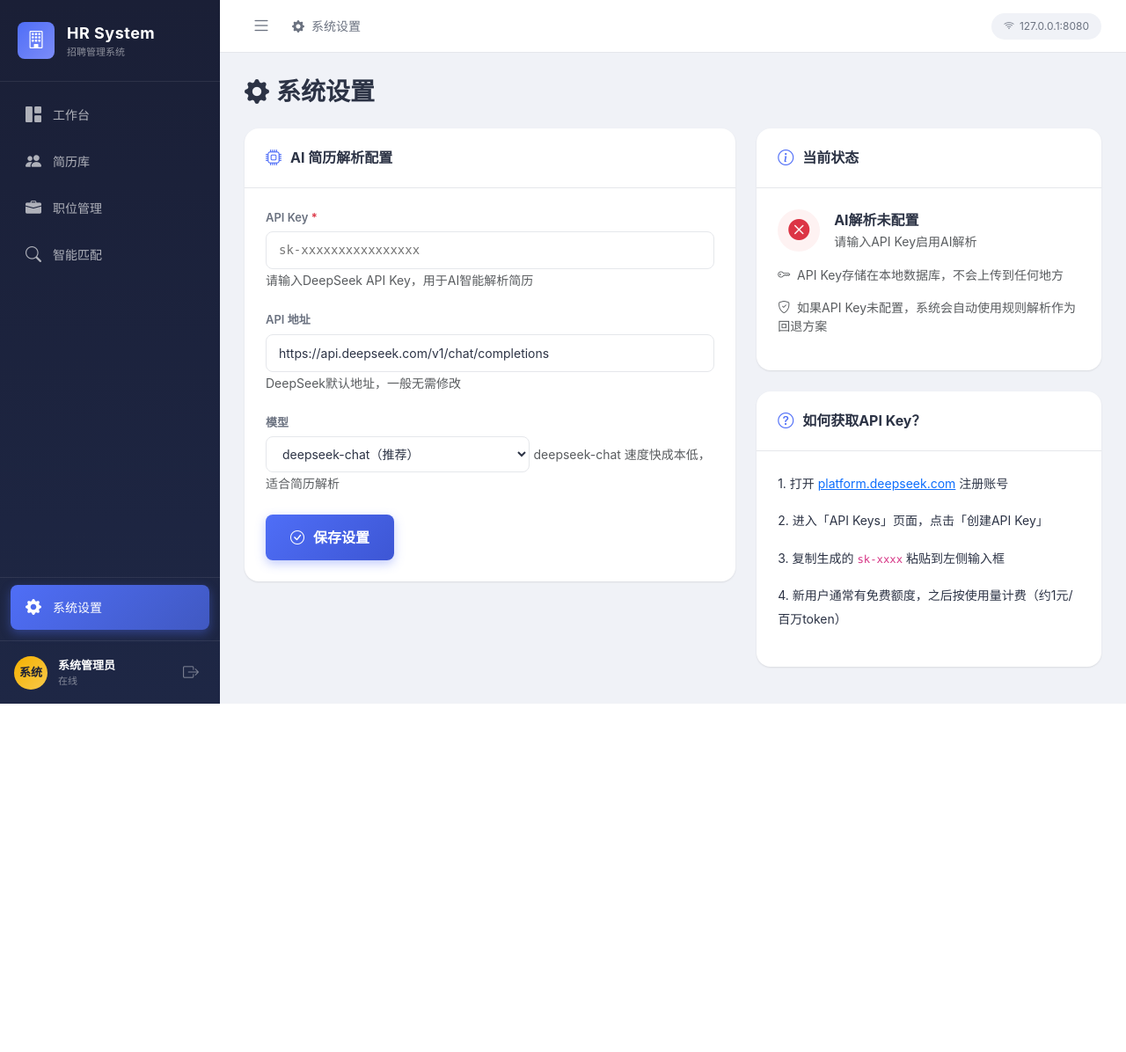
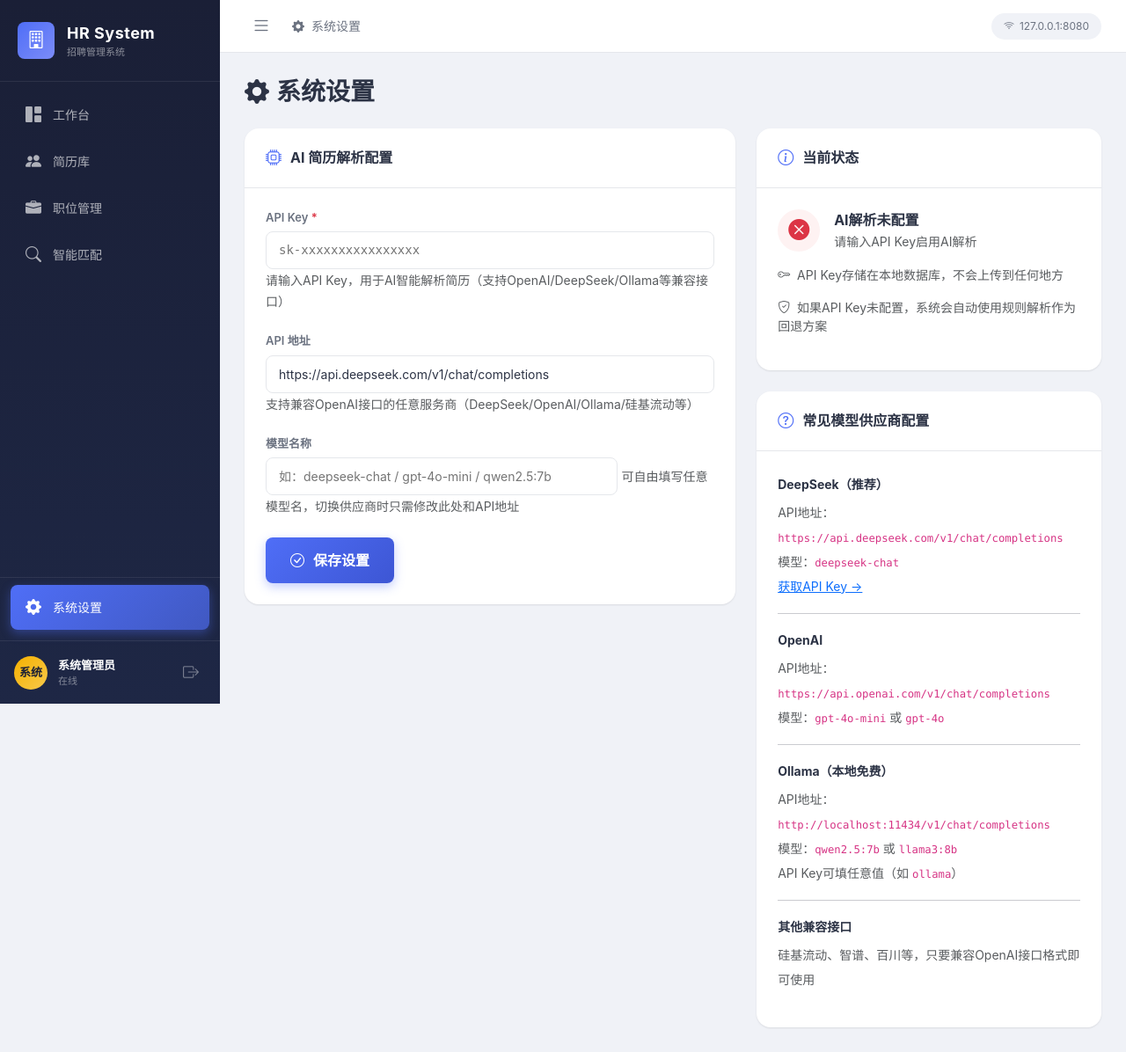
Before and after one commit to qiu0104190143/HRSystem, a Flask app: page /settings/ in a window 1280 px wide. Shown: the whole page at 88% size. Before the commit the page ends 800 px from the top, so only its background shows below. Run offline with Flask 3, Linux system fonts and the light colour scheme; the visitor is signed in with stand-in values (Sample User, id 1); data comes from the database, SQL or seed files in the repository; data that the repository does not hold is empty; parts of the project's set-up code (start-up, migrations or seed data) failed here and were passed over.

Commit message:
修复职位管理Bug + 系统设置改为通用模型配置
Bug修复：
- 职位创建/编辑时数字字段留空不再崩溃（int()空值保护）
- 使用安全的_parse_int()处理空字符串/非法输入

系统设置改为通用：
- 模型名从固定下拉框改为自由文本输入
- 支持任意兼容OpenAI接口的服务商（OpenAI/Ollama/硅基流动等）
- API Key校验放宽，支持Ollama等非sk-前缀Key
- 右侧帮助面板列出常见供应商配置示例

Co-Authored-By: Claude <noreply@anthropic.com>

```diff
--- a/modules/resume_parser.py
+++ b/modules/resume_parser.py
@@ -44,7 +44,7 @@ def _ai_parse(text):
         api_url = get_setting('ai_api_url', 'https://api.deepseek.com/v1/chat/completions')
         model = get_setting('ai_model', 'deepseek-chat')
 
-        if not api_key or not api_key.startswith('sk-'):
+        if not api_key:
             return None  # API Key未配置，回退规则解析
     except Exception:
         return None
--- a/modules/routes/settings_routes.py
+++ b/modules/routes/settings_routes.py
@@ -27,7 +27,7 @@ def settings_view():
     config = {
         'ai_api_key': get_setting('ai_api_key', ''),
         'ai_api_url': get_setting('ai_api_url', 'https://api.deepseek.com/v1/chat/completions'),
-        'ai_model': get_setting('ai_model', 'deepseek-chat'),
+        'ai_model': get_setting('ai_model', ''),
     }
     # 隐藏API Key中间部分
     masked_key = ''
--- a/templates/settings/index.html
+++ b/templates/settings/index.html
@@ -26,22 +26,21 @@
                             {% if masked_key %}
                             <small class="text-muted">当前：{{ masked_key }}</small>
                             {% else %}
-                            <small class="text-muted">请输入DeepSeek API Key，用于AI智能解析简历</small>
+                            <small class="text-muted">请输入API Key，用于AI智能解析简历（支持OpenAI/DeepSeek/Ollama等兼容接口）</small>
                             {% endif %}
                         </div>
                         <div class="mb-4">
                             <label class="form-label-custom">API 地址</label>
                             <input type="text" name="ai_api_url" class="form-control-custom"
                                    value="{{ config.ai_api_url }}" placeholder="https://api.deepseek.com/v1/chat/completions">
-                            <small class="text-muted">DeepSeek默认地址，一般无需修改</small>
+                            <small class="text-muted">支持兼容OpenAI接口的任意服务商（DeepSeek/OpenAI/Ollama/硅基流动等）</small>
                         </div>
                         <div class="mb-4">
-                            <label class="form-label-custom">模型</label>
-                            <select name="ai_model" class="form-control-custom" style="max-width:300px;">
-                                <option value="deepseek-chat" {{ 'selected' if config.ai_model == 'deepseek-chat' }}>deepseek-chat（推荐）</option>
-                                <option value="deepseek-reasoner" {{ 'selected' if config.ai_model == 'deepseek-reasoner' }}>deepseek-reasoner（深度推理）</option>
-                            </select>
-                            <small class="text-muted">deepseek-chat 速度快成本低，适合简历解析</small>
+                            <label class="form-label-custom">模型名称</label>
+                            <input type="text" name="ai_model" class="form-control-custom"
+                                   value="{{ config.ai_model }}" placeholder="如：deepseek-chat / gpt-4o-mini / qwen2.5:7b"
+                                   style="max-width:400px;">
+                            <small class="text-muted">可自由填写任意模型名，切换供应商时只需修改此处和API地址</small>
                         </div>
                         <button type="submit" class="btn-custom btn-primary-custom btn-lg-custom">
                             <i class="bi bi-check-circle me-1"></i> 保存设置
@@ -82,13 +81,20 @@
 
             <div class="panel">
                 <div class="panel-header">
-                    <div class="panel-title"><i class="bi bi-question-circle"></i> 如何获取API Key？</div>
+                    <div class="panel-title"><i class="bi bi-question-circle"></i> 常见模型供应商配置</div>
                 </div>
-                <div class="panel-body small" style="line-height:1.9;">
-                    <p>1. 打开 <a href="https://platform.deepseek.com" target="_blank">platform.deepseek.com</a> 注册账号</p>
-                    <p>2. 进入「API Keys」页面，点击「创建API Key」</p>
-                    <p>3. 复制生成的 <code>sk-xxxx</code> 粘贴到左侧输入框</p>
-                    <p>4. 新用户通常有免费额度，之后按使用量计费（约1元/百万token）</p>
+                <div class="panel-body small" style="line-height:2;">
+                    <p class="fw-bold mb-1">DeepSeek（推荐）</p>
+                    <p class="text-muted mb-2">API地址：<code>https://api.deepseek.com/v1/chat/completions</code><br>模型：<code>deepseek-chat</code><br><a href="https://platform.deepseek.com" target="_blank">获取API Key →</a></p>
+                    <hr>
+                    <p class="fw-bold mb-1">OpenAI</p>
+                    <p class="text-muted mb-2">API地址：<code>https://api.openai.com/v1/chat/completions</code><br>模型：<code>gpt-4o-mini</code> 或 <code>gpt-4o</code></p>
+                    <hr>
+                    <p class="fw-bold mb-1">Ollama（本地免费）</p>
+                    <p class="text-muted mb-2">API地址：<code>http://localhost:11434/v1/chat/completions</code><br>模型：<code>qwen2.5:7b</code> 或 <code>llama3:8b</code><br>API Key可填任意值（如 <code>ollama</code>）</p>
+                    <hr>
+                    <p class="fw-bold mb-1">其他兼容接口</p>
+                    <p class="text-muted">硅基流动、智谱、百川等，只要兼容OpenAI接口格式即可使用</p>
                 </div>
             </div>
         </div>
```
Also changed, not shown: modules/routes/job_routes.py (+19 -10 lines).
